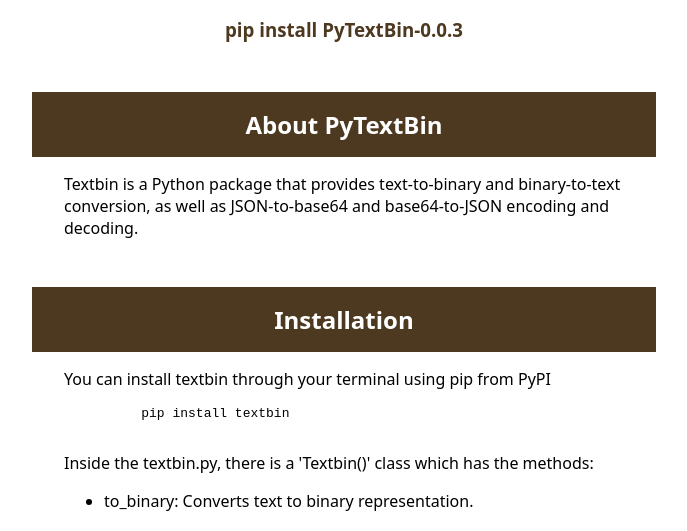
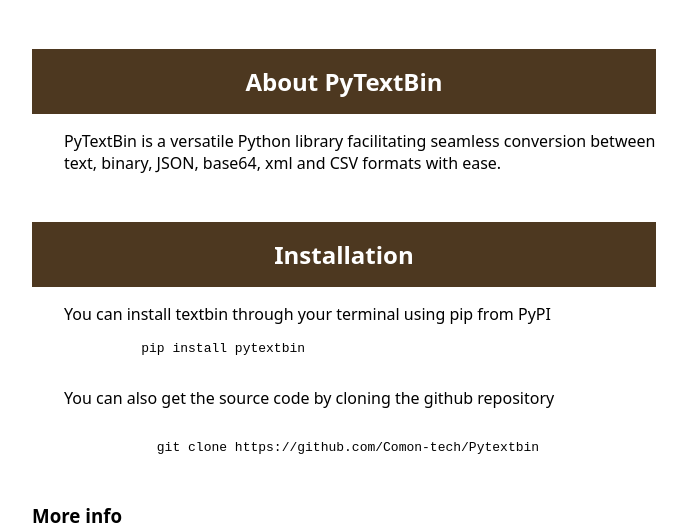
Before and after one commit to Comon-tech/Pytextbin, a plain HTML site: page docs/index.html in a window 1280 px wide. Shown: the part 248-779 px from the top of the page, without its empty margins (296-983 px from the left). Drawn offline with Linux system fonts and the light colour scheme.

Commit message:
update index.html

```diff
--- a/docs/index.html
+++ b/docs/index.html
@@ -12,28 +12,31 @@
         <img src="pytextbin-removebg-preview.png" alt="Profile Picture">
         <h1>PyTextBin-0.0.3</h1>
         <h2>pip install PyTextBin-0.0.3</h2>
-        <h3>pip install PyTextBin-0.0.3</h3>
+        <!-- <h3></h3>  -->
     </header>
 
     <main>
         <section id="about">
             <h2 class="section-title">About PyTextBin</h2>
-        <p>
-          Textbin is a Python package that provides text-to-binary and
-          binary-to-text conversion, as well as JSON-to-base64 and
-          base64-to-JSON encoding and decoding.
-        </p>
+        <p>PyTextBin is a versatile Python library facilitating seamless conversion between text, binary, JSON, base64, xml and CSV formats with ease.</p>
         </section>
 
         <section id="experience">
             <h2 class="section-title">Installation</h2>
-            <p>
-              You can install textbin through your terminal using pip from PyPI</p>
+            <p>You can install textbin through your terminal using pip from PyPI</p>
             <pre>
-              <code>pip install textbin</code>
+              <code>pip install pytextbin</code>
             </pre>
 
-              <p>Inside the textbin.py, there is a 'Textbin()' class which has the methods:</p>
+            <p>You can also get the source code by cloning the github repository</p>
+            <pre>
+              <code>
+                git clone https://github.com/Comon-tech/Pytextbin
+              </code>
+            </pre>
+
+            <h3>More info</h3>
+            <p>Inside the textbin.py, there is a <span><code>Textbin()</code></span> class which has the methods:</p>
               <ul>
                 <li>to_binary: Converts text to binary representation.</li>
                 <li>to_text: Converts binary representation to text.</li>
```
